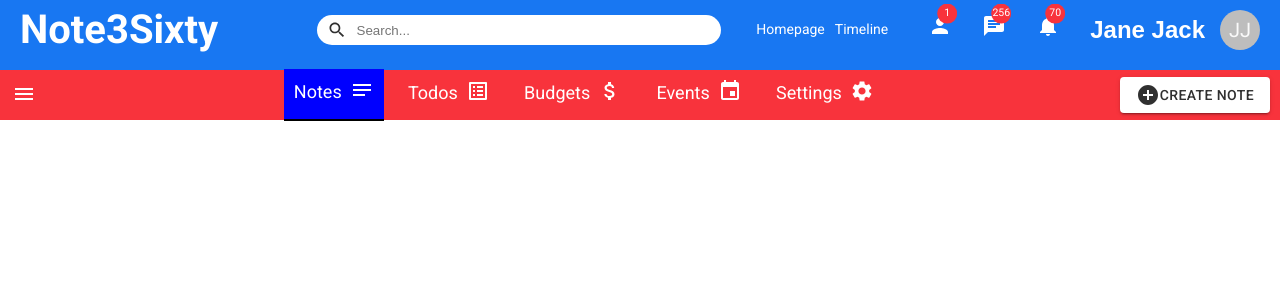
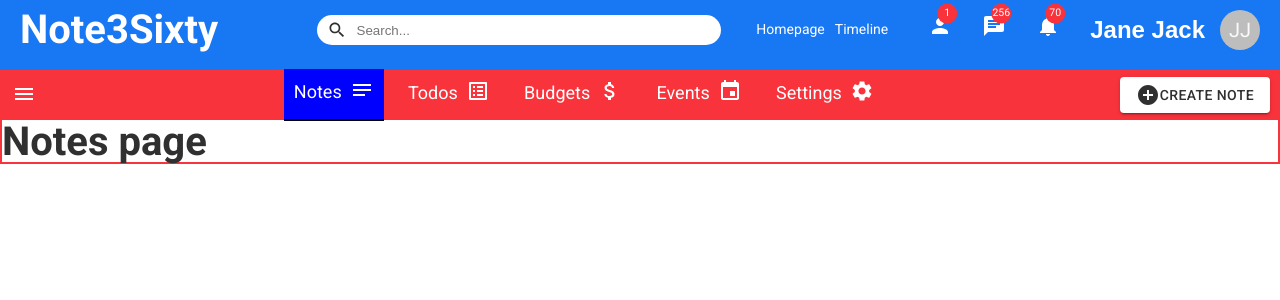
Before and after one commit to TimothyAttah/Budgets-Tracker, a React (Create React App) app in the folder client/: page /users/notes in a window 1280 px wide. Shown: the top 300 px of the page. Built offline with nearby package versions, Linux system fonts and the light colour scheme.

Commit message:
Setup redux

```diff
--- a/client/src/App.tsx
+++ b/client/src/App.tsx
@@ -3,6 +3,7 @@ import { Router, Route, Switch } from 'react-router-dom';
 import { Header } from './components/header/Header';
 import history from './history';
 import { Home } from './pages/home/Home';
+import { Notes } from './pages/notes/Notes';
 import { Profile } from './pages/profile/Profile';
 import { Signin } from './pages/user/Signin';
 import { Signup } from './pages/user/Signup';
@@ -18,7 +19,10 @@ export const App = () => {
 					</Route>
 					<Route path='/users/profile/:username'>
 						<Profile />
-          </Route>
+					</Route>
+					<Route path='/users/notes' exact>
+						<Notes />
+					</Route>
           <Route path='/users/signup'>
             <Signup />
           </Route>
--- a/client/src/index.tsx
+++ b/client/src/index.tsx
@@ -1,11 +1,15 @@
 import React from 'react';
 import ReactDOM from 'react-dom';
+import {Provider } from 'react-redux';
 
 import { App } from './App';
+import { store } from './redux/store';
 
 ReactDOM.render(
 	<React.StrictMode>
+		<Provider store={store}>
 		<App />
+		</Provider>
 	</React.StrictMode>,
 	document.getElementById('root')
 );
--- /dev/null
+++ b/client/src/pages/notes/Notes.tsx
@@ -0,0 +1,15 @@
+import styled from 'styled-components';
+
+const NotesContainer = styled.div`
+	margin-top: 120px;
+`;
+
+export const Notes = () => {
+	return (
+		<>
+			<NotesContainer>
+				<h1>Notes page</h1>
+			</NotesContainer>
+		</>
+	);
+};
--- /dev/null
+++ b/client/src/redux/reducers/index.ts
@@ -0,0 +1,5 @@
+import { combineReducers } from 'redux';
+
+export const reducers = combineReducers({
+  hello: () => 1 + 1
+});
--- /dev/null
+++ b/client/src/redux/store.ts
@@ -0,0 +1,10 @@
+import { createStore, applyMiddleware, compose } from 'redux';
+import thunk from 'redux-thunk';
+import { reducers } from './reducers';
+
+const initialState = {};
+const middleware = [thunk];
+
+export const store = createStore(reducers, initialState, compose(
+  applyMiddleware(...middleware)
+));
```
